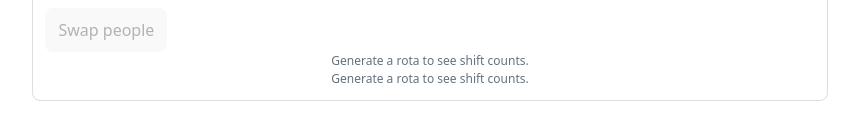
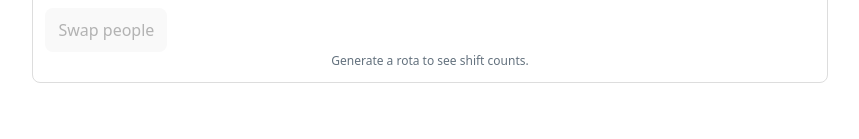
Before and after one commit to Chris-Mark-Wilson/rotagen, a React (Vite) app: page / in a window 1280 px wide. Shown: the part 1292-1431 px from the top of the page, without its empty margins (210-1069 px from the left). Built offline with nearby package versions, Linux system fonts and the light colour scheme.

Commit message:
removed duplicate shft counter

```diff
--- a/src/App.jsx
+++ b/src/App.jsx
@@ -460,7 +460,6 @@ setPeopleSwapError("");
   onPersonClick={togglePerson}
 />
 
-        <ShiftCounter rows={rotaRows} />
       </div>
     </div>
   );
```
